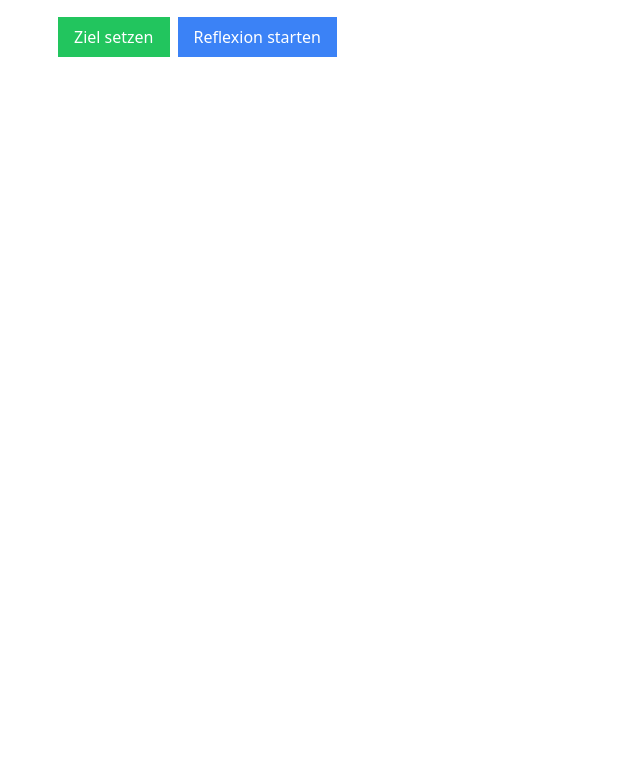
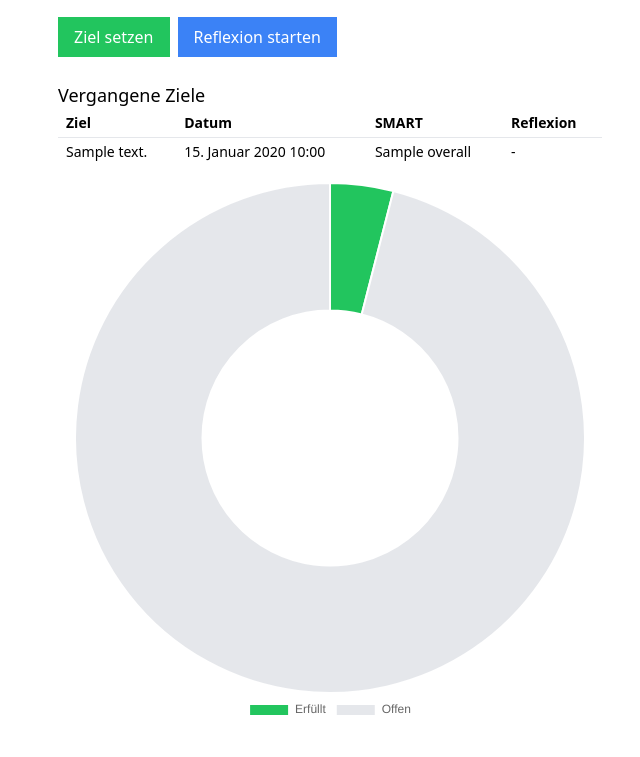
Before and after one commit to jo2000we/EduNav, a Django app: template templates/dashboard.html in a window 1280 px wide. Shown: the part 43-800 px from the top of the page, without its empty margins (310-950 px from the left). Run offline with Django 4.2, Linux system fonts and the light colour scheme; the template is opened without the code that fills it: most values are stand-ins (such as "Sample title", 1, 10 or a date in 2020); data that the repository does not hold is empty; some libraries are stand-ins or nearby versions.

Commit message:
Add goal and reflection history to dashboard

```diff
--- a/src/config/settings.py
+++ b/src/config/settings.py
@@ -53,7 +53,7 @@ ROOT_URLCONF = "config.urls"
 TEMPLATES = [
     {
         'BACKEND': 'django.template.backends.django.DjangoTemplates',
-        'DIRS': [BASE_DIR / "templates"],
+        'DIRS': [BASE_DIR / "templates", BASE_DIR.parent / "templates"],
         'APP_DIRS': True,
         'OPTIONS': {
             'context_processors': [
--- a/templates/dashboard.html
+++ b/templates/dashboard.html
@@ -10,4 +10,49 @@
     {% endif %}
     <a href="{% url 'reflection' %}" class="bg-blue-500 text-white px-4 py-2 text-center w-full sm:w-auto">Reflexion starten</a>
 </div>
+{% if goals %}
+<h2 class="text-lg mt-6">Vergangene Ziele</h2>
+<div class="overflow-x-auto">
+<table class="min-w-full text-sm">
+    <thead>
+        <tr>
+            <th class="px-2 py-1 text-left">Ziel</th>
+            <th class="px-2 py-1 text-left">Datum</th>
+            <th class="px-2 py-1 text-left">SMART</th>
+            <th class="px-2 py-1 text-left">Reflexion</th>
+        </tr>
+    </thead>
+    <tbody>
+        {% for goal in goals %}
+        {% with reflection=goal.reflection_set.first %}
+        <tr class="border-t">
+            <td class="px-2 py-1">{{ goal.final_text|default:goal.raw_text }}</td>
+            <td class="px-2 py-1">{{ goal.user_session.lesson_session.date }}</td>
+            <td class="px-2 py-1">{% if goal.smart_score %}{{ goal.smart_score.overall }}{% else %}-{% endif %}</td>
+            <td class="px-2 py-1">{% if reflection %}{{ reflection.get_result_display }}{% else %}-{% endif %}</td>
+        </tr>
+        {% endwith %}
+        {% endfor %}
+    </tbody>
+</table>
+</div>
+<canvas id="completionChart" class="mt-4"></canvas>
+<script src="https://cdn.jsdelivr.net/npm/chart.js"></script>
+<script>
+const rate = {{ completion_rate }};
+new Chart(document.getElementById('completionChart'), {
+    type: 'doughnut',
+    data: {
+        labels: ['Erfüllt','Offen'],
+        datasets: [{
+            data: [rate, 100 - rate],
+            backgroundColor: ['#22c55e','#e5e7eb']
+        }]
+    },
+    options: {
+        plugins: { legend: { position: 'bottom' } }
+    }
+});
+</script>
+{% endif %}
 {% endblock %}
```
Also changed, not shown: src/accounts/views.py (+19 -1 lines), tests/test_dashboard.py (added, +26 -0 lines).
